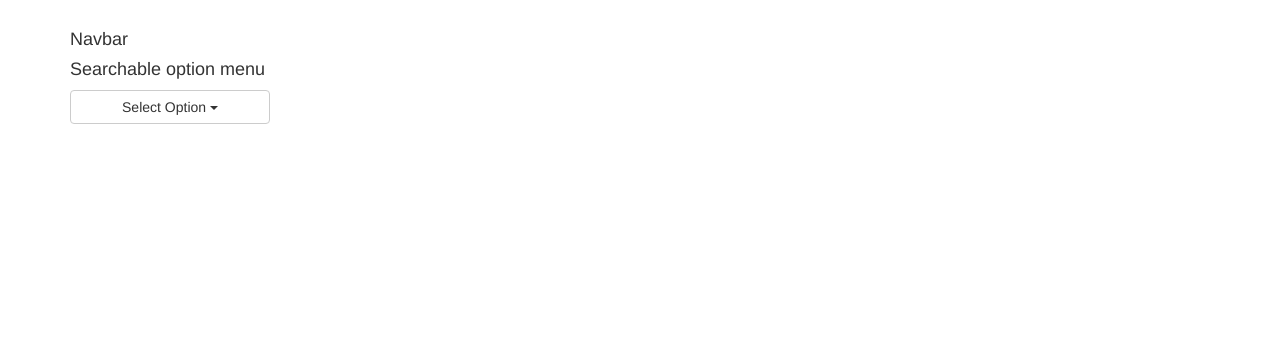
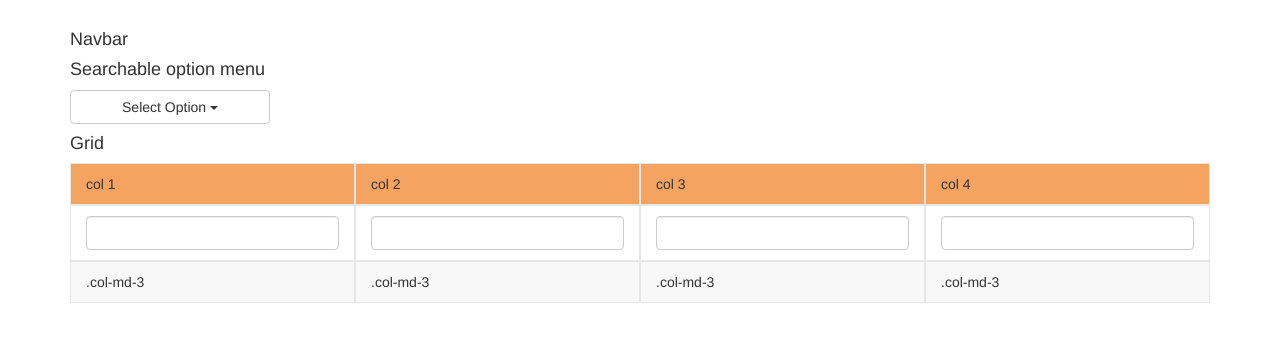
Before and after one commit to deebloo/BlueAngularUi, a website: page app/index.html in a window 1280 px wide. Drawn offline with nearby package versions, Linux system fonts and the light colour scheme; files that its build step writes are made by us from their sources.

Commit message:
create grid directive

```diff
--- a/app/index.html
+++ b/app/index.html
@@ -18,6 +18,7 @@
     <link rel="stylesheet" href="styles/main.css">
     <link rel="stylesheet" href="styles/search-option.css">
     <link rel="stylesheet" href="styles/navbar.css">
+    <link rel="stylesheet" href="styles/grid.css">
     <!-- endbuild -->
   </head>
 
@@ -39,6 +40,8 @@
                      searchable="true"
                      item-click="searchOptionClick"></search-option>
 
+      <h4>Grid</h4>
+      <grid></grid>
     </div>
 
     <!-- Google Analytics: change UA-XXXXX-X to be your site's ID -->
@@ -70,6 +73,7 @@
     <script src="scripts/controllers/main.js"></script>
     <script src="scripts/directives/search-option.js"></script>
     <script src="scripts/directives/navbar.js"></script>
+    <script src="scripts/directives/grid.js"></script>
     <!-- endbuild -->
   </body>
 </html>
--- /dev/null
+++ b/app/scripts/directives/grid.js
@@ -0,0 +1,12 @@
+'use strict';
+
+angular.module('blueUiApp')
+  .directive('grid', function () {
+    return {
+      templateUrl: 'views/grid.html',
+      restrict: 'E',
+      link: function postLink(scope) {
+       //element.text('this is the grid directive');
+      }
+    };
+  });
--- /dev/null
+++ b/app/styles/grid.css
@@ -0,0 +1,28 @@
+.grid-container {
+  padding-left: 15px;
+  padding-right: 15px;
+}
+
+.grid-container .grid-header .row div {
+  background: sandybrown;
+  border: solid 1px #e7e7e7;
+  padding-top: 10px;
+  padding-bottom: 10px;
+}
+
+.grid-container .grid-filter-row .row div {
+   background: #ffffff;
+   border: solid 1px #e7e7e7;
+   padding-top: 10px;
+   padding-bottom: 10px;
+ }
+
+.grid-container .grid-body .row div {
+  border: solid 1px #e7e7e7;
+  padding-top: 10px;
+  padding-bottom: 10px;
+}
+
+.grid-container .grid-body .row:nth-child(odd) {
+  background: #f8f8f8;
+}
--- /dev/null
+++ b/app/views/grid.html
@@ -0,0 +1,30 @@
+<div class="grid-container">
+  <div class="grid-header">
+    <div class="row">
+      <div class="col-md-3">col 1</div>
+      <div class="col-md-3">col 2</div>
+      <div class="col-md-3">col 3</div>
+      <div class="col-md-3">col 4</div>
+    </div>
+  </div>
+
+  <div class="grid-filter-row">
+    <div class="row">
+      <div class="col-md-3"> <input type="text" class="form-control"> </div>
+      <div class="col-md-3"> <input type="text" class="form-control"> </div>
+      <div class="col-md-3"> <input type="text" class="form-control"> </div>
+      <div class="col-md-3"> <input type="text" class="form-control"> </div>
+    </div>
+  </div>
+
+  <div class="grid-body">
+    <div class="row">
+      <div class="col-md-3">.col-md-3</div>
+      <div class="col-md-3">.col-md-3</div>
+      <div class="col-md-3">.col-md-3</div>
+      <div class="col-md-3">.col-md-3</div>
+    </div>
+  </div>
+
+  <div style="clear: both;"></div>
+</div>
--- /dev/null
+++ b/test/spec/directives/grid.js
@@ -0,0 +1,20 @@
+'use strict';
+
+describe('Directive: grid', function () {
+
+  // load the directive's module
+  beforeEach(module('blueUiApp'));
+
+  var element,
+    scope;
+
+  beforeEach(inject(function ($rootScope) {
+    scope = $rootScope.$new();
+  }));
+
+  it('should make hidden element visible', inject(function ($compile) {
+    element = angular.element('<grid></grid>');
+    element = $compile(element)(scope);
+    expect(element.text()).toBe('this is the grid directive');
+  }));
+});
```
